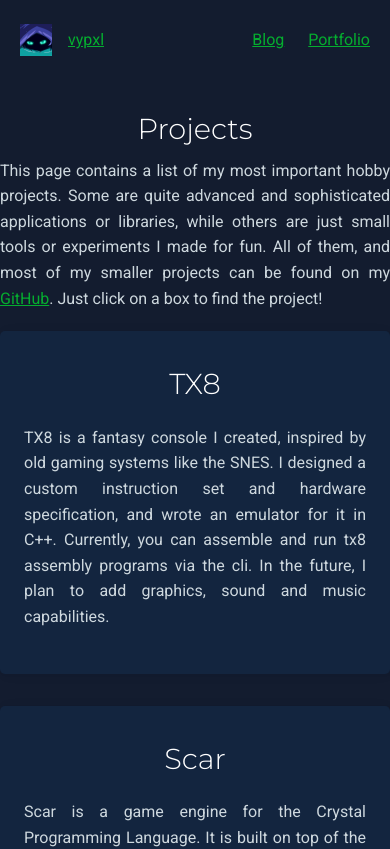
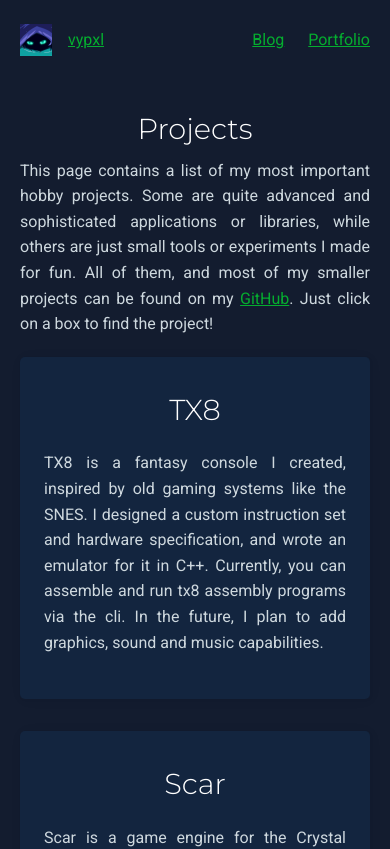
Before and after one commit to vypxl/website, a SvelteKit app: page /projects in a window 390 px wide. Shown: the top 849 px of the page. Built offline with nearby package versions, Linux system fonts and the light colour scheme.

Commit message:
remove useless box around blog, now actually good mobile layout

```diff
--- a/src/lib/assets/style/blog.scss
+++ b/src/lib/assets/style/blog.scss
@@ -47,22 +47,22 @@
 
     &::before {
       content: ' ';
-      width: 2em;
-      height: 2em;
-      padding: 1em;
+      width: 32px;
+      height: 32px;
+      padding: 16px;
       background-size: auto;
       background-repeat: no-repeat;
 
       position: absolute;
-      top: 0.5em;
-      left: 2em;
+      top: 16px;
+      left: 24px;
     }
 
     .admonition-title {
       display: block;
     }
 
-    padding-left: 6em;
+    padding-left: 96px;
   }
 
   .admonition-warning {
--- a/src/routes/+layout.svelte
+++ b/src/routes/+layout.svelte
@@ -43,6 +43,8 @@
     margin: 0 auto;
     display: flex;
     flex-direction: column;
+    padding-left: 20px;
+    padding-right: 20px;
   }
 
   .header {
@@ -51,8 +53,6 @@
     align-items: center;
     margin-bottom: 20px;
     height: 80px;
-    padding-left: 20px;
-    padding-right: 20px;
   }
 
   .nav-l {
@@ -72,8 +72,6 @@
     margin-top: auto;
     width: 100%;
     text-align: center;
-    padding-left: 20px;
-    padding-right: 20px;
 
     &::before {
       content: '';
@@ -106,11 +104,4 @@
       display: block;
     }
   }
-
-  @media (max-width: 600px) {
-    .layout {
-      padding-left: 0px;
-      padding-right: 0px;
-    }
-  }
 </style>
--- a/src/routes/blog/post/[slug]/+page.svelte
+++ b/src/routes/blog/post/[slug]/+page.svelte
@@ -18,11 +18,9 @@
     <TagBox tags={meta.tags} />
   </div>
 </div>
-<div class="box">
-  <article class="content blogpost">
-    {@html content}
-  </article>
-</div>
+<article class="content blogpost">
+  {@html content}
+</article>
 
 <style lang="scss">
   .header {
@@ -41,8 +39,4 @@
     margin-bottom: 1em;
     margin-top: 1em;
   }
-
-  .box {
-    margin-bottom: 2.5em;
-  }
 </style>
```
